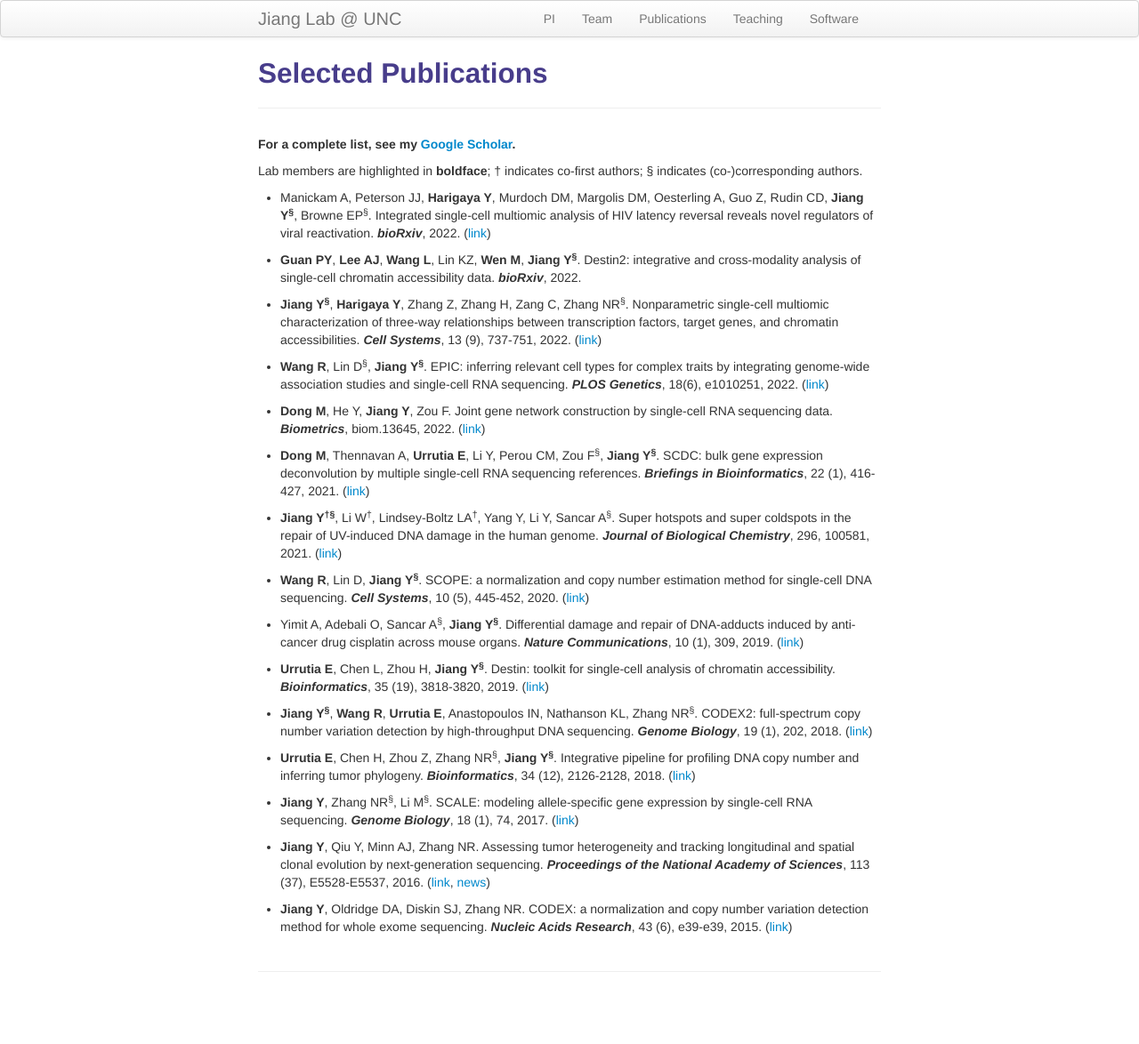
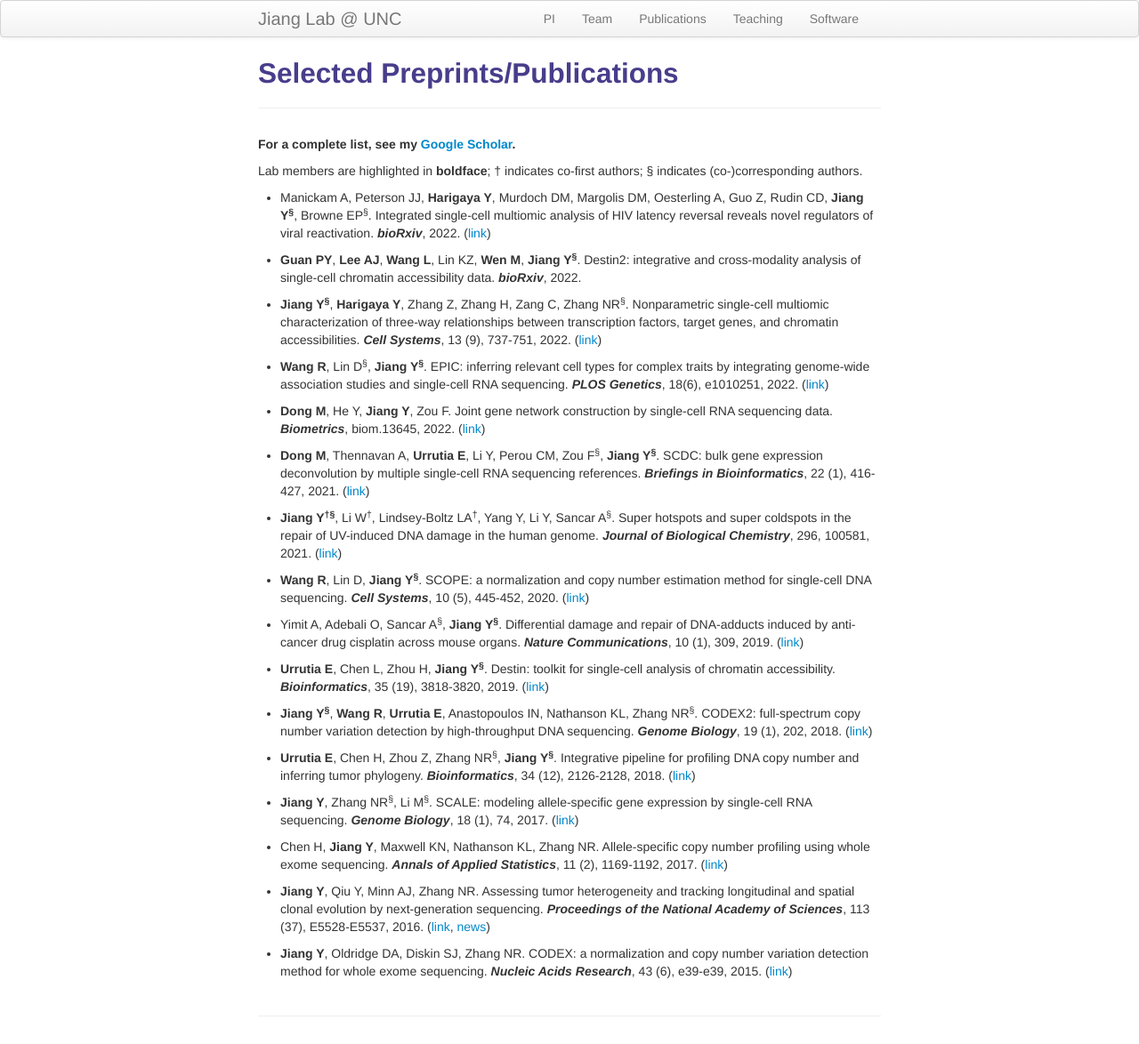
Before and after one commit to yuchaojiang/yuchaojiang.github.io, a Jekyll site: the page built from pages/pubs.md, in a window 1280 px wide. Shown: the whole page at 89% size. Built offline with Jekyll 4.4.1, drawn with Linux system fonts in a browser that asks for light colours; before the commit the page ends 1124 px from its top, so only the background shows below that.

Commit message:
Update pubs.md

```diff
--- a/pages/pubs.md
+++ b/pages/pubs.md
@@ -1,6 +1,6 @@
 ---
 layout: page
-title: Selected Publications
+title: Selected Preprints/Publications
 description: Yuchao Jiang's publications
 ---
 
@@ -34,6 +34,8 @@ Lab members are highlighted in **boldface**; &dagger; indicates co-first authors
 
 * **Jiang Y**, Zhang NR<sup>&sect;</sup>, Li M<sup>&sect;</sup>. SCALE: modeling allele-specific gene expression by single-cell RNA sequencing. ***Genome Biology***, 18 (1), 74, 2017. ([link](https://genomebiology.biomedcentral.com/articles/10.1186/s13059-017-1200-8))
 
+* Chen H, **Jiang Y**, Maxwell KN, Nathanson KL, Zhang NR. Allele-specific copy number profiling using whole exome sequencing. ***Annals of Applied Statistics***, 11 (2), 1169-1192, 2017. ([link](https://projecteuclid.org/journals/annals-of-applied-statistics/volume-11/issue-2/Allele-specific-copy-number-estimation-by-whole-exome-sequencing/10.1214/17-AOAS1043.full))
+
 * **Jiang Y**, Qiu Y, Minn AJ, Zhang NR. Assessing tumor heterogeneity and tracking longitudinal and spatial clonal evolution by next-generation sequencing. ***Proceedings of the National Academy of Sciences***, 113 (37), E5528-E5537, 2016. ([link](http://www.pnas.org/content/113/37/E5528), [news](http://www.uphs.upenn.edu/news/News_Releases/2016/09/jiang/))
 
 * **Jiang Y**, Oldridge DA, Diskin SJ, Zhang NR. CODEX: a normalization and copy number variation detection method for whole exome sequencing. ***Nucleic Acids Research***, 43 (6), e39-e39, 2015. ([link](https://academic.oup.com/nar/article-lookup/doi/10.1093/nar/gku1363))
```
